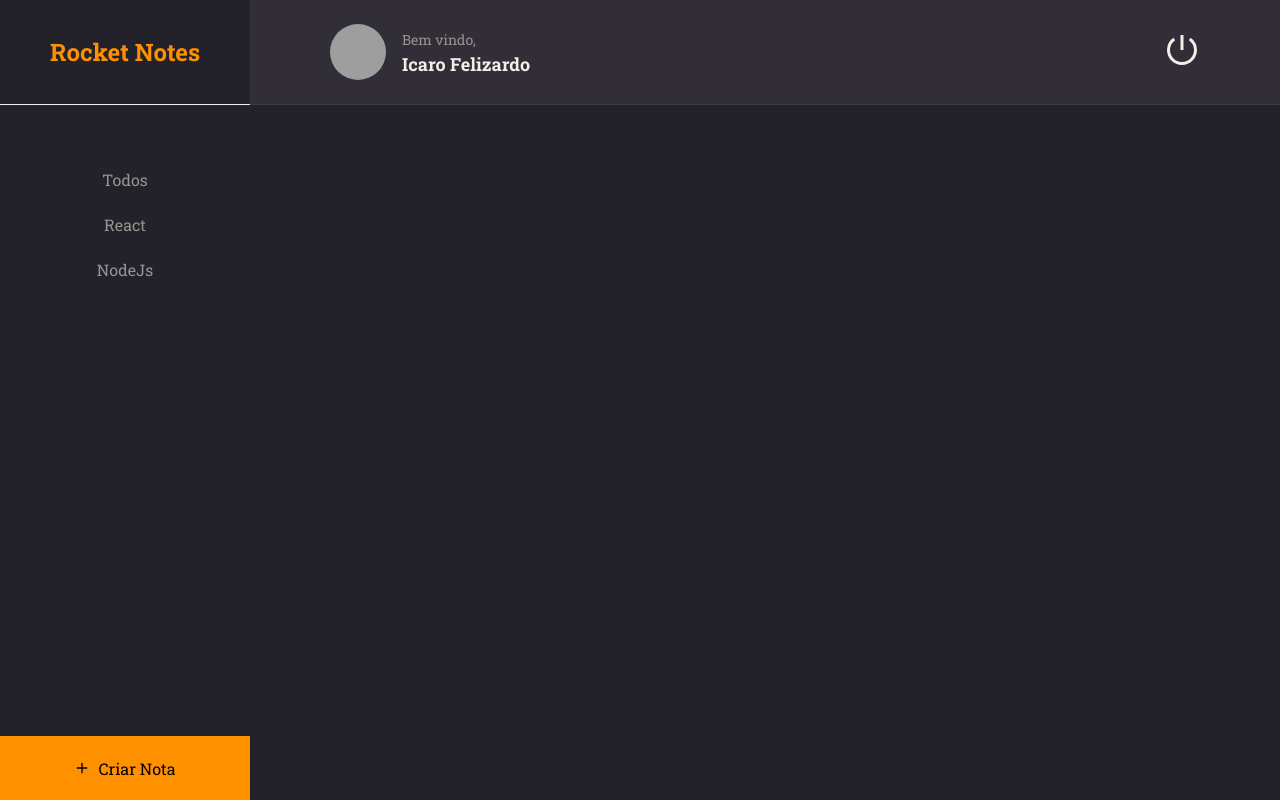
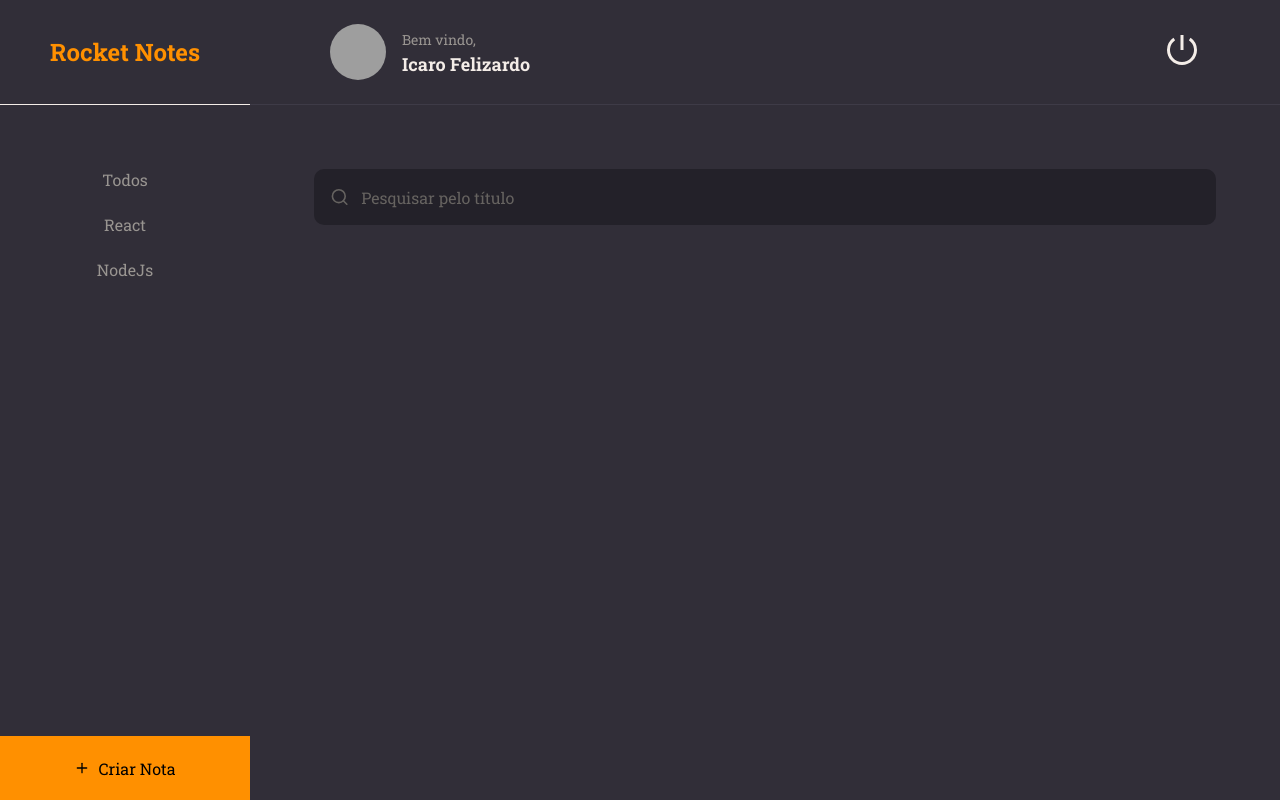
Before and after one commit to Icaro-Felizardo/FrontendReactExplorer, a React (Vite) app in the folder rocketnotes/: page / in a window 1280 px wide. Built offline with nearby package versions, Linux system fonts and the light colour scheme; grey boxes are pictures that could not be loaded.

Commit message:
Component Input

```diff
--- /dev/null
+++ b/rocketnotes/src/components/Input/index.jsx
@@ -0,0 +1,11 @@
+import { Container } from "./styles";
+
+export function Input({icon: Icon, ...rest}){
+    return(
+        <Container>
+            {Icon && <Icon size={20} />}
+
+            <input {...rest} />
+        </Container>
+    )
+}
--- /dev/null
+++ b/rocketnotes/src/components/Input/styles.js
@@ -0,0 +1,34 @@
+import styled from "styled-components";
+
+export const Container = styled.div`
+
+    width: 100%;
+
+    display: flex;
+    align-items: center;
+
+    background-color: ${({theme})=> theme.COLORS.BACKGROUND_900};
+    color: ${({theme})=> theme.COLORS.GRAY_300};
+
+    margin-bottom: 8px;
+    border-radius: 10px;
+
+    >input{
+        height: 56px;
+        width: 100%;
+        padding: 12px;
+
+        color: ${({theme})=> theme.COLORS.WHITE};
+        background: transparent;
+        border: 0;
+
+        &::placeholder{
+            color: ${({theme})=> theme.COLORS.GRAY_300};
+
+        }
+    }
+
+    >svg{
+            margin-left: 16px;
+        }
+`
--- a/rocketnotes/src/components/Section/styles.js
+++ b/rocketnotes/src/components/Section/styles.js
@@ -6,7 +6,7 @@
     >h2{
         border-bottom-width: 1px;
         border-bottom-style: solid;
-        border-bottom-color: ${({theme}) => theme.COLORS.BACKGROUND_700};
+        border-bottom-color: ${({theme}) => theme.COLORS.BACKGROUND_900};
 
         padding-bottom: 16px;
         margin-bottom: 24px;
--- a/rocketnotes/src/pages/Home/index.jsx
+++ b/rocketnotes/src/pages/Home/index.jsx
@@ -1,6 +1,7 @@
-import { FiPlus } from 'react-icons/fi'
+import { FiPlus, FiSearch } from 'react-icons/fi'
 import { Header } from '../../components/Header/index.jsx'
 import { ButtonText } from '../../components/ButtonText/index.jsx'
+import { Input } from '../../components/Input/index.jsx'
 import {Container, Brand, Menu, Search, Content, NewNote} from './styles.js'
 
 export function Home(){
@@ -17,7 +18,7 @@
             </Menu>
 
             <Search>
-
+                <Input placeholder='Pesquisar pelo título' icon={FiSearch}/>
             </Search>
 
             <Content></Content>
--- a/rocketnotes/src/pages/Home/styles.js
+++ b/rocketnotes/src/pages/Home/styles.js
@@ -56,6 +56,8 @@
 
 export const Search = styled.div`
     grid-area: search;
+    padding: 64px 64px 0;
+
 `;
 
 export const Content = styled.div`
--- a/rocketnotes/src/styles/global.js
+++ b/rocketnotes/src/styles/global.js
@@ -8,7 +8,7 @@
     }
 
     body{
-        background-color: ${({ theme }) => theme.COLORS.BACKGROUND_900};
+        background-color: ${({ theme }) => theme.COLORS.BACKGROUND_800};
         color: ${({ theme }) => theme.COLORS.WHITE};
 
         -webkit-font-smoothing: antialised;
```
